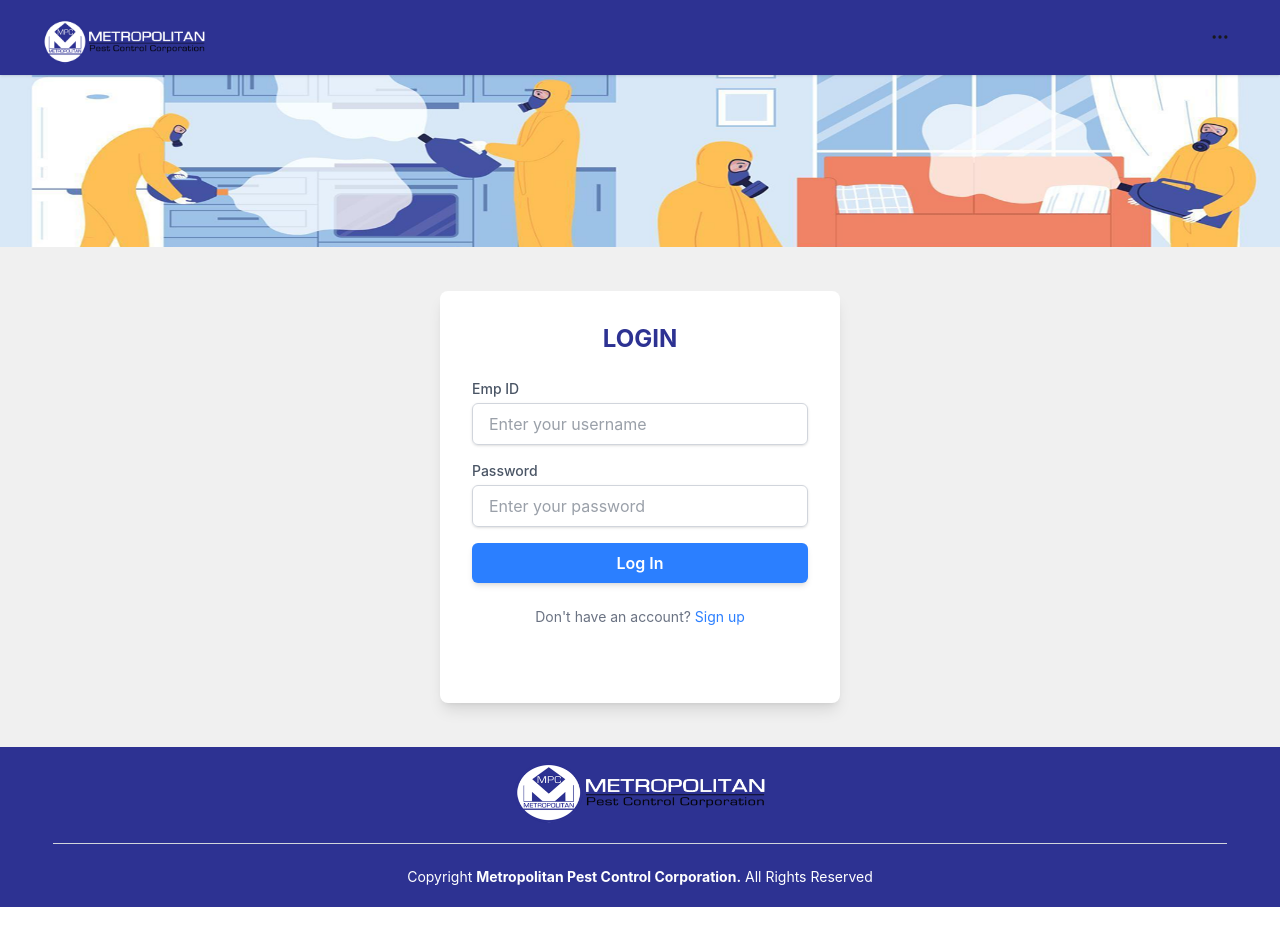
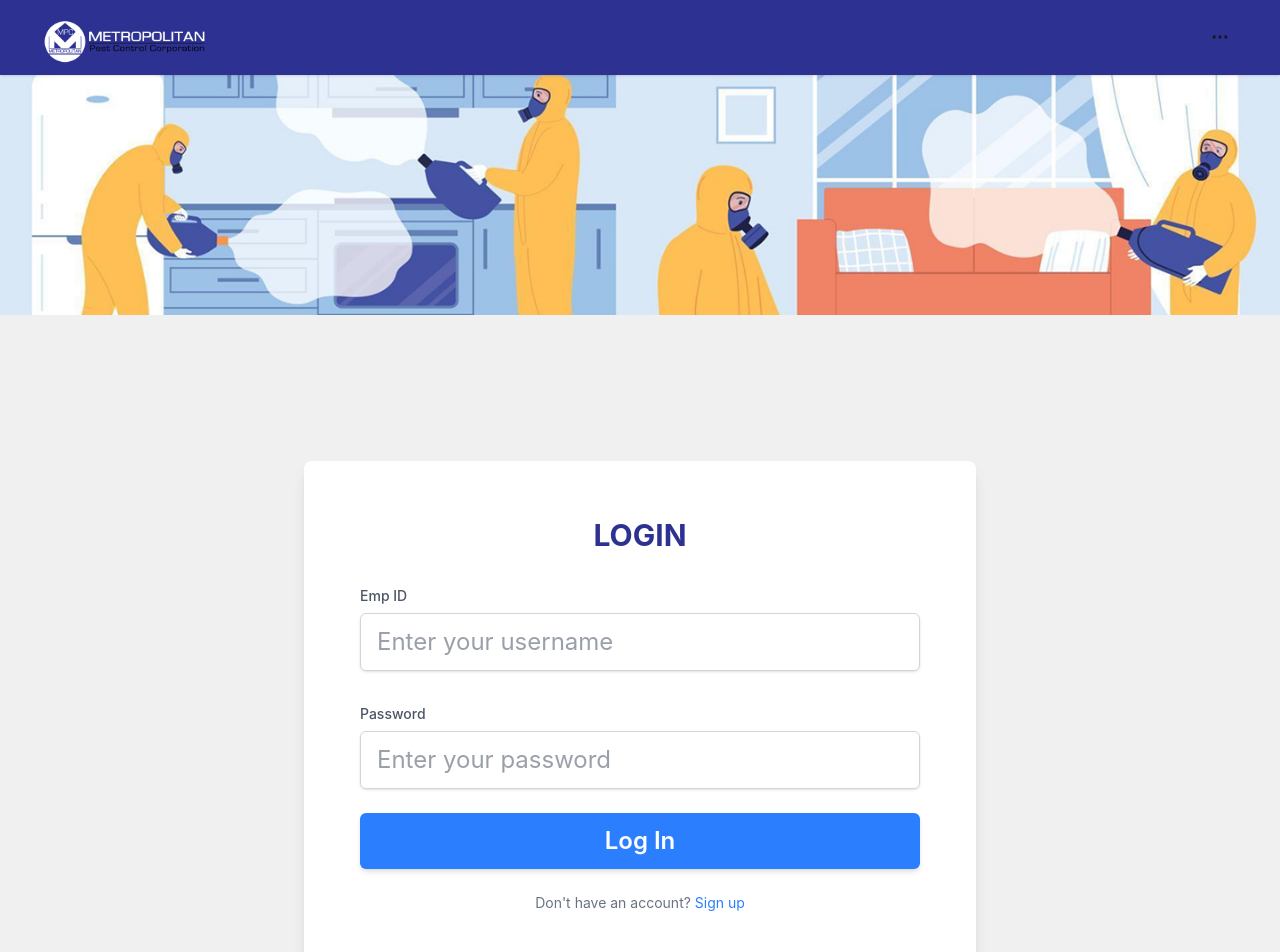
Before and after one commit to snowhyt/MPCC-System, a React (Vite) app in the folder frontend/: page /login in a window 1280 px wide. Shown: the top 952 px of the page. Before the commit the page ends 907 px from the top, so only its background shows below. Built offline with nearby package versions, Linux system fonts and the light colour scheme.

Commit message:
minorChangesLoginPage

```diff
--- a/frontend/src/pages/Login.jsx
+++ b/frontend/src/pages/Login.jsx
@@ -1,5 +1,4 @@
 import React from "react";
-
 import Navbar from "../components/Navbar.jsx";
 
 function Login() {
@@ -7,17 +6,23 @@ function Login() {
     <>
       <Navbar />
 
-      {/* Login Form */}
+      {/* Hero Image */}
       <div>
-        <img src="/images/Hero-section.png" className="w-full h-43" />
+        <img
+          src="/images/Hero-section.png"
+          className="w-full h-40 md:h-60 object-cover"
+          alt="Hero Section"
+        />
       </div>
-      <div className="flex items-center justify-center h-[500px] w-full bg-defaultBG">
-        <div className="flex flex-col w-100 h-103 p-8 space-y-6 bg-white rounded-lg shadow-lg">
-          <h2 className="text-2xl font-bold text-center text-company">LOGIN</h2>
 
-          <form action="#" method="POST" className="flex flex-col space-y-4">
+      {/* Login Section */}
+      <div className="flex items-center justify-center min-h-screen bg-defaultBG px-4">
+        <div className="w-full max-w-2xl bg-white p-10 md:p-14 rounded-lg shadow-lg space-y-6">
+          <h2 className="text-3xl font-bold text-center text-company">LOGIN</h2>
+
+          <form action="#" method="POST" className="space-y-6 text-2xl">
             {/* Username Field */}
-            <div className="flex flex-col">
+            <div>
               <label
                 htmlFor="emp_ID"
                 className="text-sm font-medium text-gray-600"
@@ -29,13 +34,13 @@ function Login() {
                 id="emp_ID"
                 name="emp_ID"
                 required
-                className="mt-1 px-4 py-2 border border-gray-300 rounded-md shadow-sm focus:outline-none focus:ring-2 focus:ring-blue-500 focus:border-blue-500 text-gray-700"
                 placeholder="Enter your username"
+                className="w-full mt-1 px-4 py-3 border border-gray-300 rounded-md shadow-sm focus:outline-none focus:ring-2 focus:ring-blue-500 focus:border-blue-500 text-gray-700"
               />
             </div>
 
             {/* Password Field */}
-            <div className="flex flex-col">
+            <div>
               <label
                 htmlFor="password"
                 className="text-sm font-medium text-gray-600"
@@ -47,8 +52,8 @@ function Login() {
                 id="password"
                 name="password"
                 required
-                className="mt-1 px-4 py-2 border border-gray-300 rounded-md shadow-sm focus:outline-none focus:ring-2 focus:ring-blue-500 focus:border-blue-500 text-gray-700"
                 placeholder="Enter your password"
+                className="w-full mt-1 px-4 py-3 border border-gray-300 rounded-md shadow-sm focus:outline-none focus:ring-2 focus:ring-blue-500 focus:border-blue-500 text-gray-700"
               />
             </div>
 
@@ -56,7 +61,7 @@ function Login() {
             <div className="flex justify-center">
               <button
                 type="submit"
-                className="w-full py-2 px-4 bg-blue-500 text-white font-semibold rounded-md shadow-md hover:bg-blue-600 focus:outline-none focus:ring-2 focus:ring-blue-500 focus:ring-opacity-50"
+                className="w-full py-3 px-4 bg-blue-500 text-white font-semibold rounded-md shadow-md hover:bg-blue-600 focus:outline-none focus:ring-2 focus:ring-blue-500 focus:ring-opacity-50"
               >
                 Log In
               </button>
@@ -73,17 +78,19 @@ function Login() {
           </div>
         </div>
       </div>
+
+      {/* Footer */}
       <div className="bg-company w-full">
-        <div className="flex flex-col items-center h-25">
+        <div className="flex flex-col items-center py-6">
           <img
             src="/images/MPC-WHITETEXT.png"
             alt="Logo"
-            className="w-65 h-20"
+            className="w-80 h-auto"
           />
           <div className="w-11/12 border-t border-gray-300 mt-4 mb-2"></div>
         </div>
 
-        <p className="text-center text-sm text-white p-5">
+        <p className="text-center text-xl text-white pb-6">
           Copyright <strong>Metropolitan Pest Control Corporation.</strong> All
           Rights Reserved
         </p>
```
